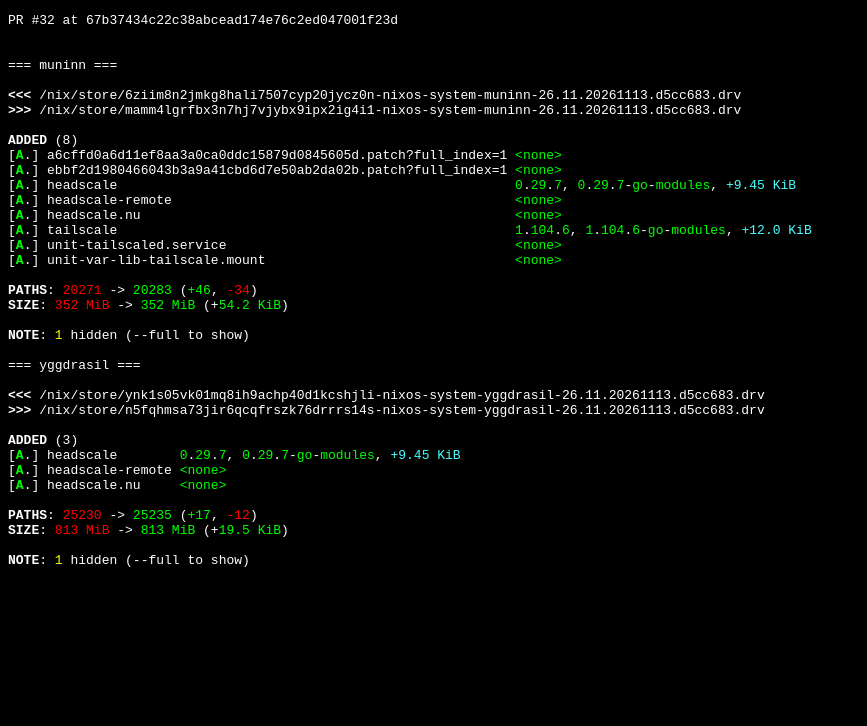
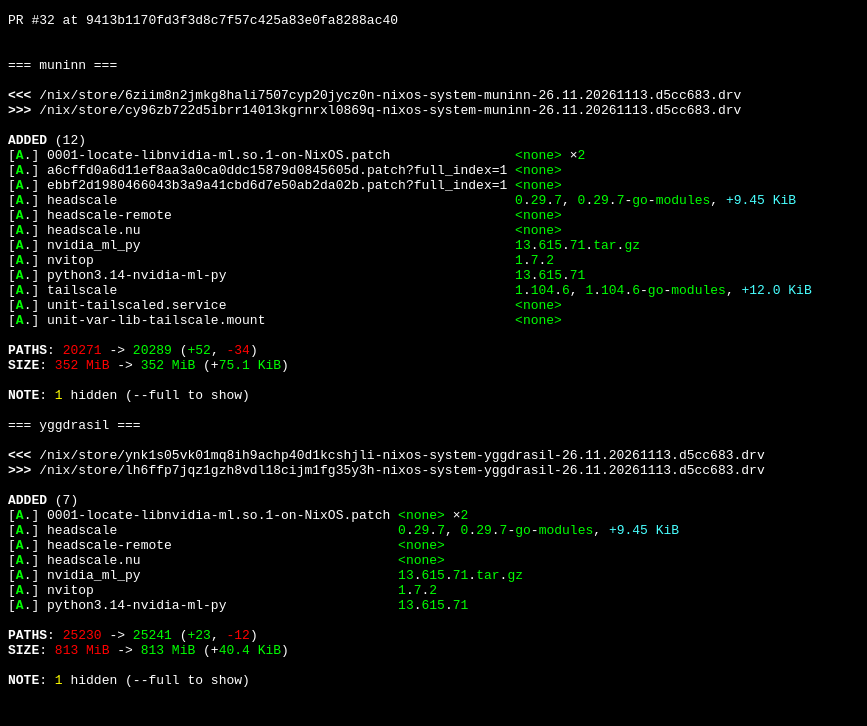
Before and after one commit to trent-maetzold/dotfiles, a plain HTML site: page pr-32/index.html in a window 1280 px wide. Shown: the whole page, without its empty margins (0-867 px from the left). Drawn offline with Linux system fonts and the light colour scheme.

Commit message:
Update host diff previews

```diff
--- a/pr-32/index.html
+++ b/pr-32/index.html
@@ -8,41 +8,49 @@
 </head>
 <body style="color:white; background-color:black">
 <pre>
-PR #32 at 67b37434c22c38abcead174e76c2ed047001f23d
+PR #32 at 9413b1170fd3f3d8c7f57c425a83e0fa8288ac40
 
 
 === muninn ===
 
 <span style="font-weight:bold;">&lt;&lt;&lt;</span> /nix/store/6ziim8n2jmkg8hali7507cyp20jycz0n-nixos-system-muninn-26.11.20261113.d5cc683.drv
-<span style="font-weight:bold;">&gt;&gt;&gt;</span> /nix/store/mamm4lgrfbx3n7hj7vjybx9ipx2ig4i1-nixos-system-muninn-26.11.20261113.d5cc683.drv
+<span style="font-weight:bold;">&gt;&gt;&gt;</span> /nix/store/cy96zb722d5ibrr14013kgrnrxl0869q-nixos-system-muninn-26.11.20261113.d5cc683.drv
 
-<span style="font-weight:bold;">ADDED</span> (8)
+<span style="font-weight:bold;">ADDED</span> (12)
+[<span style="font-weight:bold;color:lime;">A</span>.] 0001-locate-libnvidia-ml.so.1-on-NixOS.patch                <span style="color:lime;">&lt;none&gt;</span> ×<span style="color:lime;">2</span>
 [<span style="font-weight:bold;color:lime;">A</span>.] a6cffd0a6d11ef8aa3a0ca0ddc15879d0845605d.patch?full_index=1 <span style="color:lime;">&lt;none&gt;</span>
 [<span style="font-weight:bold;color:lime;">A</span>.] ebbf2d1980466043b3a9a41cbd6d7e50ab2da02b.patch?full_index=1 <span style="color:lime;">&lt;none&gt;</span>
 [<span style="font-weight:bold;color:lime;">A</span>.] headscale                                                   <span style="color:lime;">0</span>.<span style="color:lime;">29</span>.<span style="color:lime;">7</span>, <span style="color:lime;">0</span>.<span style="color:lime;">29</span>.<span style="color:lime;">7</span>-<span style="color:lime;">go</span>-<span style="color:lime;">modules</span>, <span style="filter: contrast(70%) brightness(190%);color:aqua;">+9.45 KiB</span>
 [<span style="font-weight:bold;color:lime;">A</span>.] headscale-remote                                            <span style="color:lime;">&lt;none&gt;</span>
 [<span style="font-weight:bold;color:lime;">A</span>.] headscale.nu                                                <span style="color:lime;">&lt;none&gt;</span>
+[<span style="font-weight:bold;color:lime;">A</span>.] nvidia_ml_py                                                <span style="color:lime;">13</span>.<span style="color:lime;">615</span>.<span style="color:lime;">71</span>.<span style="color:lime;">tar</span>.<span style="color:lime;">gz</span>
+[<span style="font-weight:bold;color:lime;">A</span>.] nvitop                                                      <span style="color:lime;">1</span>.<span style="color:lime;">7</span>.<span style="color:lime;">2</span>
+[<span style="font-weight:bold;color:lime;">A</span>.] python3.14-nvidia-ml-py                                     <span style="color:lime;">13</span>.<span style="color:lime;">615</span>.<span style="color:lime;">71</span>
 [<span style="font-weight:bold;color:lime;">A</span>.] tailscale                                                   <span style="color:lime;">1</span>.<span style="color:lime;">104</span>.<span style="color:lime;">6</span>, <span style="color:lime;">1</span>.<span style="color:lime;">104</span>.<span style="color:lime;">6</span>-<span style="color:lime;">go</span>-<span style="color:lime;">modules</span>, <span style="filter: contrast(70%) brightness(190%);color:aqua;">+12.0 KiB</span>
 [<span style="font-weight:bold;color:lime;">A</span>.] unit-tailscaled.service                                     <span style="color:lime;">&lt;none&gt;</span>
 [<span style="font-weight:bold;color:lime;">A</span>.] unit-var-lib-tailscale.mount                                <span style="color:lime;">&lt;none&gt;</span>
 
-<span style="font-weight:bold;">PATHS</span>: <span style="color:red;">20271</span> -&gt; <span style="color:lime;">20283</span> (<span style="color:lime;">+46</span>, <span style="color:red;">-34</span>)
-<span style="font-weight:bold;">SIZE</span>: <span style="color:red;">352 MiB</span> -&gt; <span style="color:lime;">352 MiB</span> (+<span style="color:lime;">54.2 KiB</span>)
+<span style="font-weight:bold;">PATHS</span>: <span style="color:red;">20271</span> -&gt; <span style="color:lime;">20289</span> (<span style="color:lime;">+52</span>, <span style="color:red;">-34</span>)
+<span style="font-weight:bold;">SIZE</span>: <span style="color:red;">352 MiB</span> -&gt; <span style="color:lime;">352 MiB</span> (+<span style="color:lime;">75.1 KiB</span>)
 
 <span style="font-weight:bold;">NOTE</span>: <span style="color:yellow;">1</span> hidden (--full to show)
 
 === yggdrasil ===
 
 <span style="font-weight:bold;">&lt;&lt;&lt;</span> /nix/store/ynk1s05vk01mq8ih9achp40d1kcshjli-nixos-system-yggdrasil-26.11.20261113.d5cc683.drv
-<span style="font-weight:bold;">&gt;&gt;&gt;</span> /nix/store/n5fqhmsa73jir6qcqfrszk76drrrs14s-nixos-system-yggdrasil-26.11.20261113.d5cc683.drv
+<span style="font-weight:bold;">&gt;&gt;&gt;</span> /nix/store/lh6ffp7jqz1gzh8vdl18cijm1fg35y3h-nixos-system-yggdrasil-26.11.20261113.d5cc683.drv
 
-<span style="font-weight:bold;">ADDED</span> (3)
-[<span style="font-weight:bold;color:lime;">A</span>.] headscale        <span style="color:lime;">0</span>.<span style="color:lime;">29</span>.<span style="color:lime;">7</span>, <span style="color:lime;">0</span>.<span style="color:lime;">29</span>.<span style="color:lime;">7</span>-<span style="color:lime;">go</span>-<span style="color:lime;">modules</span>, <span style="filter: contrast(70%) brightness(190%);color:aqua;">+9.45 KiB</span>
-[<span style="font-weight:bold;color:lime;">A</span>.] headscale-remote <span style="color:lime;">&lt;none&gt;</span>
-[<span style="font-weight:bold;color:lime;">A</span>.] headscale.nu     <span style="color:lime;">&lt;none&gt;</span>
+<span style="font-weight:bold;">ADDED</span> (7)
+[<span style="font-weight:bold;color:lime;">A</span>.] 0001-locate-libnvidia-ml.so.1-on-NixOS.patch <span style="color:lime;">&lt;none&gt;</span> ×<span style="color:lime;">2</span>
+[<span style="font-weight:bold;color:lime;">A</span>.] headscale                                    <span style="color:lime;">0</span>.<span style="color:lime;">29</span>.<span style="color:lime;">7</span>, <span style="color:lime;">0</span>.<span style="color:lime;">29</span>.<span style="color:lime;">7</span>-<span style="color:lime;">go</span>-<span style="color:lime;">modules</span>, <span style="filter: contrast(70%) brightness(190%);color:aqua;">+9.45 KiB</span>
+[<span style="font-weight:bold;color:lime;">A</span>.] headscale-remote                             <span style="color:lime;">&lt;none&gt;</span>
+[<span style="font-weight:bold;color:lime;">A</span>.] headscale.nu                                 <span style="color:lime;">&lt;none&gt;</span>
+[<span style="font-weight:bold;color:lime;">A</span>.] nvidia_ml_py                                 <span style="color:lime;">13</span>.<span style="color:lime;">615</span>.<span style="color:lime;">71</span>.<span style="color:lime;">tar</span>.<span style="color:lime;">gz</span>
+[<span style="font-weight:bold;color:lime;">A</span>.] nvitop                                       <span style="color:lime;">1</span>.<span style="color:lime;">7</span>.<span style="color:lime;">2</span>
+[<span style="font-weight:bold;color:lime;">A</span>.] python3.14-nvidia-ml-py                      <span style="color:lime;">13</span>.<span style="color:lime;">615</span>.<span style="color:lime;">71</span>
 
-<span style="font-weight:bold;">PATHS</span>: <span style="color:red;">25230</span> -&gt; <span style="color:lime;">25235</span> (<span style="color:lime;">+17</span>, <span style="color:red;">-12</span>)
-<span style="font-weight:bold;">SIZE</span>: <span style="color:red;">813 MiB</span> -&gt; <span style="color:lime;">813 MiB</span> (+<span style="color:lime;">19.5 KiB</span>)
+<span style="font-weight:bold;">PATHS</span>: <span style="color:red;">25230</span> -&gt; <span style="color:lime;">25241</span> (<span style="color:lime;">+23</span>, <span style="color:red;">-12</span>)
+<span style="font-weight:bold;">SIZE</span>: <span style="color:red;">813 MiB</span> -&gt; <span style="color:lime;">813 MiB</span> (+<span style="color:lime;">40.4 KiB</span>)
 
 <span style="font-weight:bold;">NOTE</span>: <span style="color:yellow;">1</span> hidden (--full to show)
 </pre>
```
